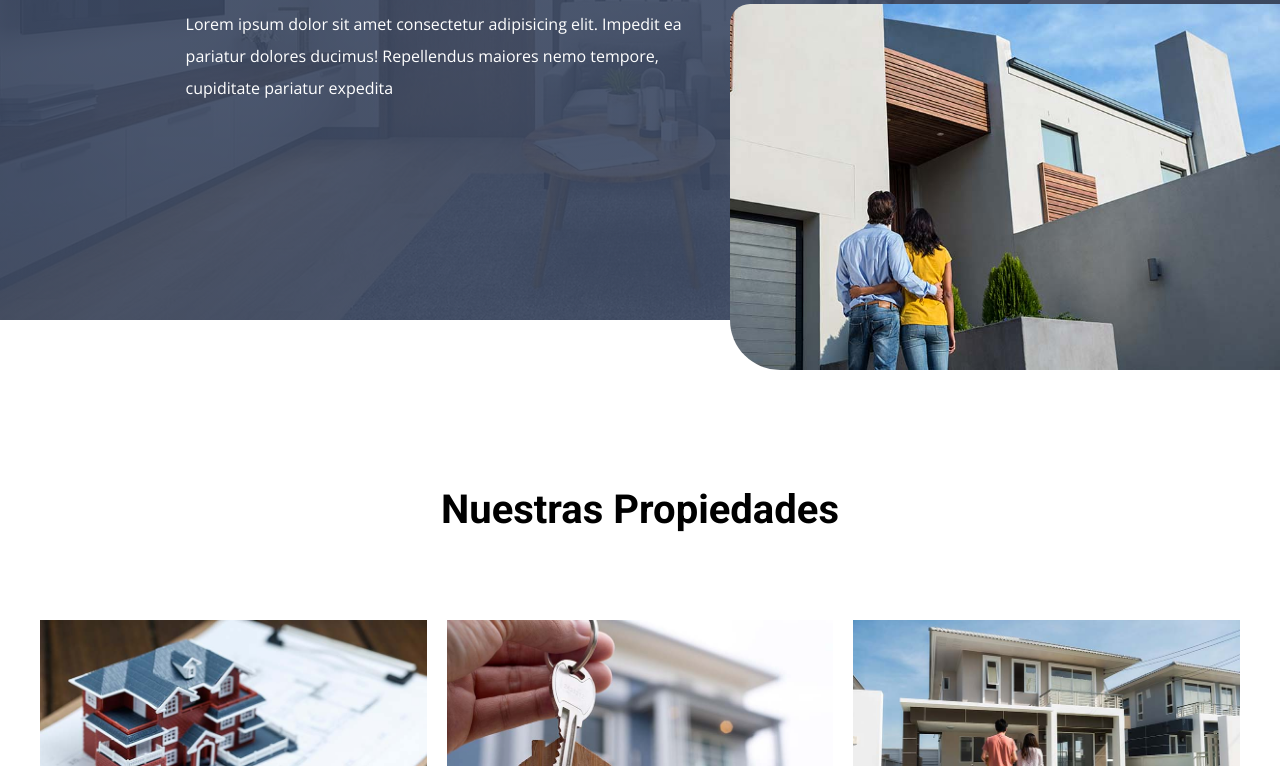
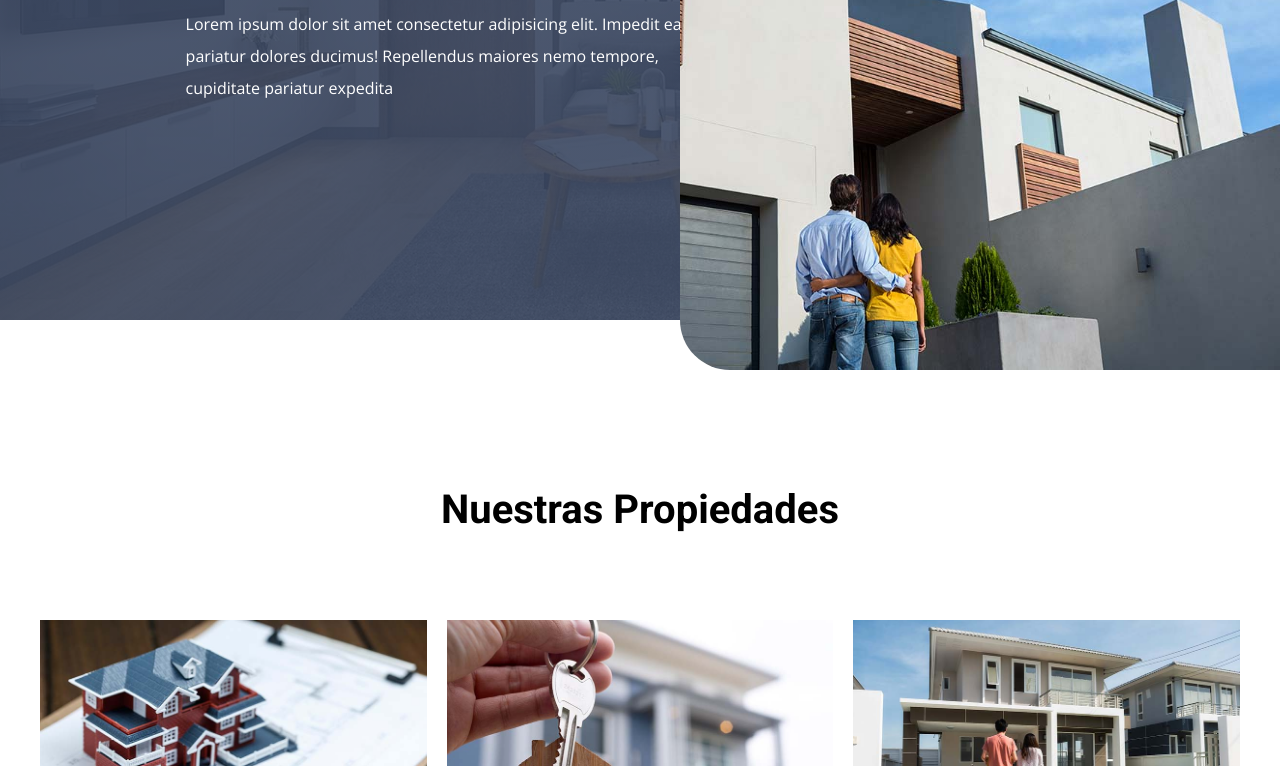
Before and after one commit to Cristian-AS/Ecommerce_Apartamentos, a plain HTML site: page index.html in a window 1280 px wide. Shown: the part 334-1100 px from the top of the page. Drawn offline with nearby package versions, Linux system fonts and the light colour scheme.

Commit message:
Nuevo Header Adaptable

```diff
--- a/Css/style.css
+++ b/Css/style.css
@@ -190,7 +190,7 @@ img {
 }
 @media (min-width: 1280px) {
     .header__imagen {
-        max-width: 55rem;
+        max-width: 60rem;
     }
 }
 
```
